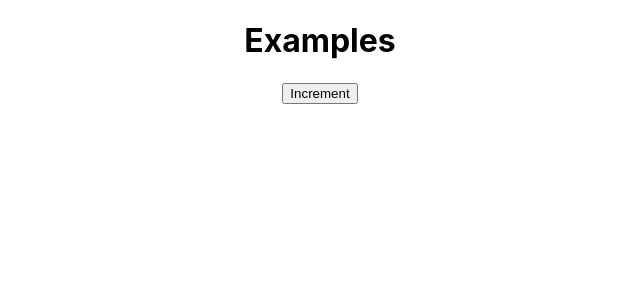
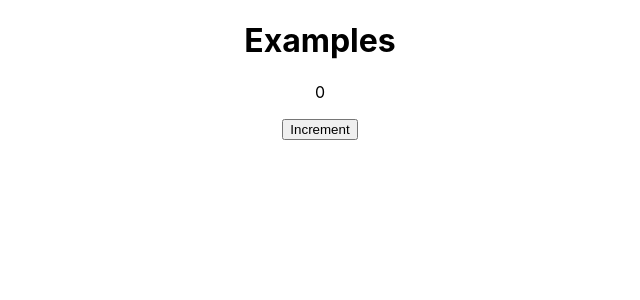
Before and after one commit to Annaliskirwa/SampleHtml, a React (Create React App) app in the folder statesexamples/: page / in a window 1280 px wide. Shown: the top 300 px of the page, without its empty margins (320-960 px from the left). Built offline with nearby package versions, Linux system fonts and the light colour scheme.

Commit message:
Added react states

```diff
--- a/statesexamples/src/components/usestate.jsx
+++ b/statesexamples/src/components/usestate.jsx
@@ -1,13 +1,18 @@
 import React from "react";
+import { useState } from "react";
 
 const StateExample = () =>{
-    let counter = 0;
+    // let counter = 0;
+    const [counter, setCounter] = useState(0);
     const increment = ()=>{
-        counter = counter + 1;
-        console.log(counter);
+        // counter = counter + 1;
+        // console.log(counter);
+
+        setCounter(3);
     }
     return (
         <div>
+            <p>{counter}</p>
             <button onClick={increment}>Increment</button>
         </div>
     )
```
